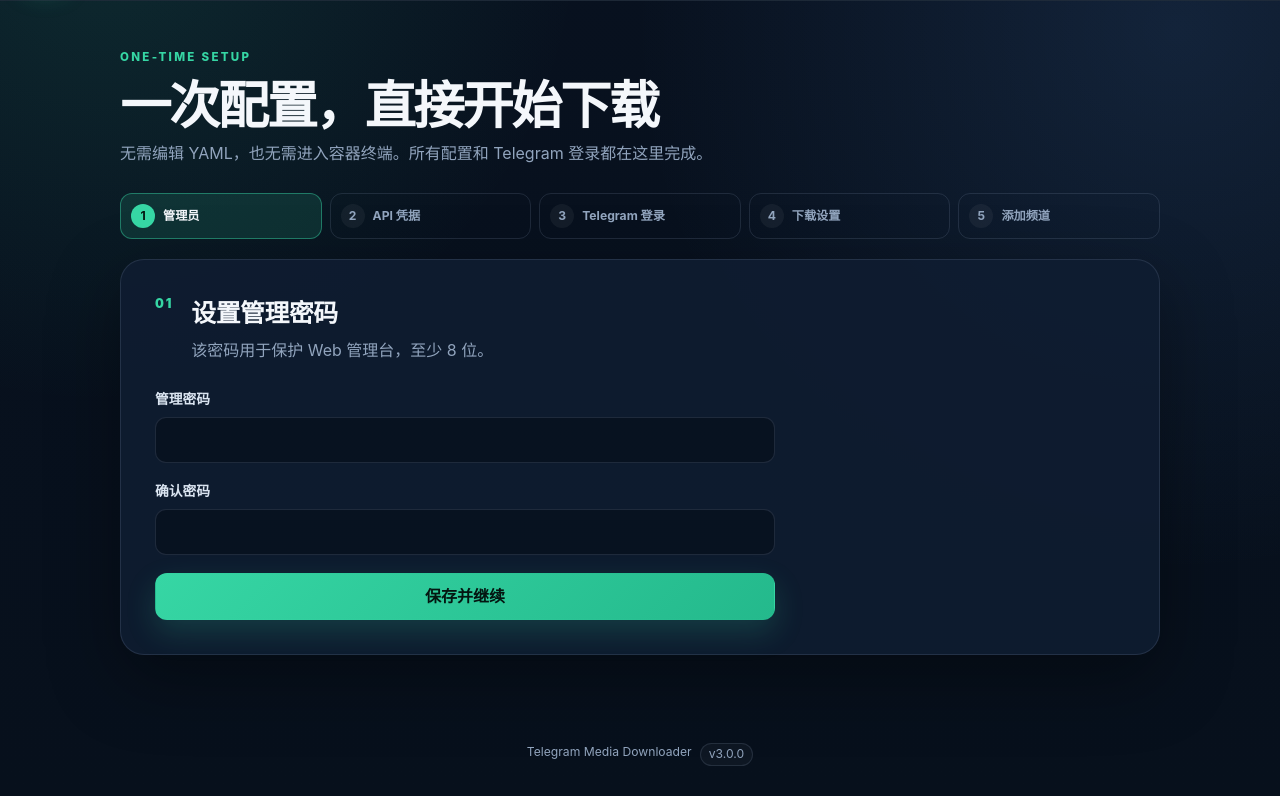
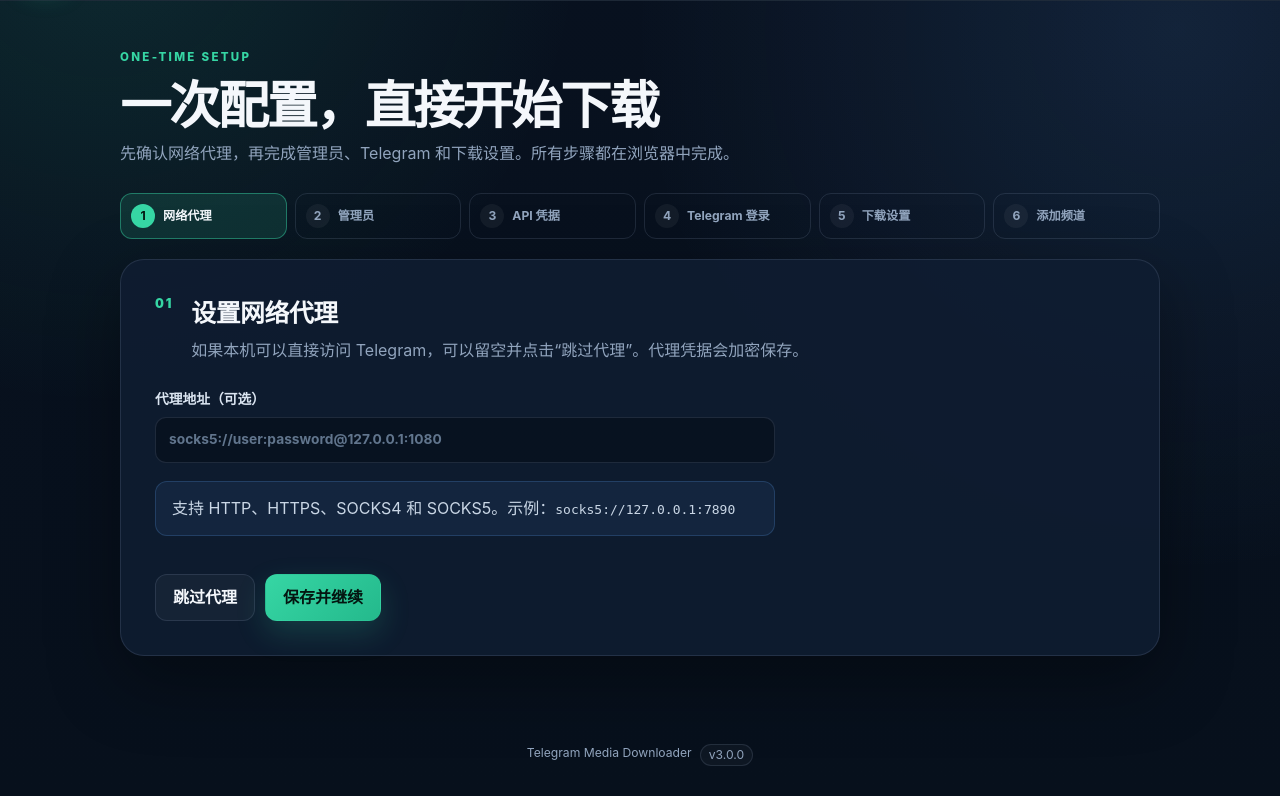
Before and after one commit to cvpia/telegram-media-downloader-web, a FastAPI app: page /setup in a window 1280 px wide. Shown: the part 75-871 px from the top of the page. Run offline with FastAPI, Linux system fonts and the light colour scheme; the visitor is signed in with stand-in values (Sample User, id 1); data that the repository does not hold is empty.

Commit message:
fix: stabilize setup wizard and add proxy step

```diff
--- a/app/main.py
+++ b/app/main.py
@@ -32,6 +32,7 @@ from app.schemas import (
     ChatCreateRequest,
     ChatUpdateRequest,
     LoginRequest,
+    ProxySetupRequest,
     SettingsUpdate,
     TelegramCodeRequest,
     TelegramLoginStartRequest,
@@ -162,6 +163,7 @@ def create_app(runtime: RuntimeConfig | None = None) -> FastAPI:
     async def setup_status(request: Request) -> dict[str, Any]:
         services = service_container(request)
         return {
+            "proxy_step_completed": services.settings.proxy_step_completed,
             "admin_configured": services.settings.admin_configured,
             "api_configured": services.settings.api_configured,
             "telegram_connected": services.settings.telegram_connected,
@@ -169,6 +171,24 @@ def create_app(runtime: RuntimeConfig | None = None) -> FastAPI:
             "chats_configured": bool(services.database.list_chats()),
             "ready": services.settings.ready,
         }
+
+    @app.post("/api/setup/proxy", dependencies=[Depends(csrf_header)])
+    async def setup_proxy(
+        payload: ProxySetupRequest,
+        request: Request,
+    ) -> dict[str, Any]:
+        services = service_container(request)
+        if services.settings.admin_configured:
+            raise HTTPException(status_code=409, detail="管理员已经初始化，请到系统设置中修改代理")
+        proxy_url = payload.proxy_url.strip()
+        if proxy_url:
+            try:
+                TelegramManager.parse_proxy(proxy_url)
+            except ValueError as exc:
+                raise HTTPException(status_code=422, detail=str(exc)) from exc
+        services.settings.update(SettingsUpdate(proxy_url=proxy_url))
+        services.settings.mark_proxy_step_completed()
+        return {"ok": True, "proxy_configured": bool(proxy_url)}
 
     @app.post("/api/setup/admin", dependencies=[Depends(csrf_header)])
     async def setup_admin(
@@ -439,6 +459,7 @@ def create_app(runtime: RuntimeConfig | None = None) -> FastAPI:
             context=page_context(
                 request,
                 page="setup",
+                proxy_step_completed=services.settings.proxy_step_completed,
                 admin_configured=services.settings.admin_configured,
                 api_configured=services.settings.api_configured,
                 telegram_connected=services.settings.telegram_connected,
--- a/app/schemas.py
+++ b/app/schemas.py
@@ -13,6 +13,9 @@ FOLDER_PARTS = ("chat_title", "media_type", "year", "month", "date")
 FILENAME_PLACEHOLDERS = ("{message_id}", "{file_name}", "{media_type}", "{date}")
 YEAR_MONTH_RE = r"^\d{4}-\d{2}$"
 
+
+class ProxySetupRequest(BaseModel):
+    proxy_url: str = Field(default="", max_length=1024)
 
 class AdminSetupRequest(BaseModel):
     password: str = Field(min_length=8, max_length=128)
--- a/app/static/app.css
+++ b/app/static/app.css
@@ -138,7 +138,7 @@ legend { margin-bottom: 10px; color: #dbe5f1; font-size: .86rem; font-weight: 65
 .content-heading p { max-width: 650px; margin-bottom: 0; }
 .setup-heading { max-width: 780px; margin-bottom: 28px; }
 .setup-shell { max-width: 1040px; margin: 0 auto; }
-.setup-progress { display: grid; grid-template-columns: repeat(5, 1fr); gap: 8px; margin: 0 0 20px; padding: 0; list-style: none; }
+.setup-progress { display: grid; grid-template-columns: repeat(6, 1fr); gap: 8px; margin: 0 0 20px; padding: 0; list-style: none; }
 .setup-progress li { display: flex; align-items: center; gap: 8px; padding: 10px; border: 1px solid var(--line); border-radius: 12px; color: var(--muted); font-size: .76rem; font-weight: 700; }
 .setup-progress li span { display: grid; width: 24px; height: 24px; place-items: center; border-radius: 50%; background: rgba(255,255,255,.05); color: var(--muted); }
 .setup-progress li.active { border-color: rgba(54,214,164,.45); background: var(--primary-soft); color: var(--text); }
@@ -227,7 +227,7 @@ legend { margin-bottom: 10px; color: #dbe5f1; font-size: .86rem; font-weight: 65
   .main-nav { order: 3; width: 100%; overflow-x: auto; }
   .stats-grid { grid-template-columns: repeat(2, minmax(0, 1fr)); }
   .panel-grid, .two-column-layout, .setup-chat-layout { grid-template-columns: 1fr; }
-  .setup-progress { grid-template-columns: repeat(5, minmax(72px, 1fr)); overflow-x: auto; }
+  .setup-progress { grid-template-columns: repeat(6, minmax(72px, 1fr)); overflow-x: auto; }
   .setup-progress li { min-width: 110px; }
 }
 @media (max-width: 640px) {
--- a/app/static/app.js
+++ b/app/static/app.js
@@ -27,7 +27,7 @@
       cache: 'no-store'
     });
     if (response.status === 401) {
-      if (window.location.pathname !== '/login') window.location.href = '/login';
+      if (!['/login', '/setup'].includes(window.location.pathname)) window.location.href = '/login';
       throw new Error('登录状态已失效');
     }
     const contentType = response.headers.get('content-type') || '';
--- a/app/templates/setup.html
+++ b/app/templates/setup.html
@@ -5,30 +5,46 @@
   <header class="setup-heading">
     <div class="eyebrow">ONE-TIME SETUP</div>
     <h1>一次配置，直接开始下载</h1>
-    <p class="muted">无需编辑 YAML，也无需进入容器终端。所有配置和 Telegram 登录都在这里完成。</p>
+    <p class="muted">先确认网络代理，再完成管理员、Telegram 和下载设置。所有步骤都在浏览器中完成。</p>
   </header>
 
   <ol class="setup-progress" aria-label="配置进度">
-    <li data-progress="1"><span>1</span>管理员</li>
-    <li data-progress="2"><span>2</span>API 凭据</li>
-    <li data-progress="3"><span>3</span>Telegram 登录</li>
-    <li data-progress="4"><span>4</span>下载设置</li>
-    <li data-progress="5"><span>5</span>添加频道</li>
+    <li data-progress="1"><span>1</span>网络代理</li>
+    <li data-progress="2"><span>2</span>管理员</li>
+    <li data-progress="3"><span>3</span>API 凭据</li>
+    <li data-progress="4"><span>4</span>Telegram 登录</li>
+    <li data-progress="5"><span>5</span>下载设置</li>
+    <li data-progress="6"><span>6</span>添加频道</li>
   </ol>
 
-  <div class="setup-card" data-admin="{{ 'true' if admin_configured else 'false' }}" data-api="{{ 'true' if api_configured else 'false' }}" data-telegram="{{ 'true' if telegram_connected else 'false' }}" data-chats="{{ 'true' if chats_configured else 'false' }}">
+  <div class="setup-card"
+       data-proxy="{{ 'true' if proxy_step_completed else 'false' }}"
+       data-admin="{{ 'true' if admin_configured else 'false' }}"
+       data-api="{{ 'true' if api_configured else 'false' }}"
+       data-telegram="{{ 'true' if telegram_connected else 'false' }}"
+       data-chats="{{ 'true' if chats_configured else 'false' }}">
     <section class="wizard-step" data-step="1">
-      <div class="step-heading"><span class="step-number">01</span><div><h2>设置管理密码</h2><p>该密码用于保护 Web 管理台，至少 8 位。</p></div></div>
-      <form id="admin-form" class="stack-form narrow-form">
-        <label><span>管理密码</span><input id="admin-password" type="password" minlength="8" autocomplete="new-password" required></label>
-        <label><span>确认密码</span><input id="admin-confirm" type="password" minlength="8" autocomplete="new-password" required></label>
-        <button class="button button-primary" type="submit">保存并继续</button>
+      <div class="step-heading"><span class="step-number">01</span><div><h2>设置网络代理</h2><p>如果本机可以直接访问 Telegram，可以留空并点击“跳过代理”。代理凭据会加密保存。</p></div></div>
+      <form id="proxy-form" class="stack-form narrow-form">
+        <label><span>代理地址（可选）</span><input id="setup-proxy-url" type="text" placeholder="socks5://user:password@127.0.0.1:1080" autocomplete="off"></label>
+        <div class="notice notice-info">支持 HTTP、HTTPS、SOCKS4 和 SOCKS5。示例：<code>socks5://127.0.0.1:7890</code></div>
+        <div class="button-row"><button class="button button-ghost" type="button" id="skip-proxy">跳过代理</button><button class="button button-primary" type="submit">保存并继续</button></div>
         <p class="form-error" data-error hidden></p>
       </form>
     </section>
 
     <section class="wizard-step" data-step="2">
-      <div class="step-heading"><span class="step-number">02</span><div><h2>连接 Telegram API</h2><p>在 <a href="https://my.telegram.org/apps" target="_blank" rel="noreferrer">my.telegram.org/apps</a> 创建应用后获取 API ID 和 API Hash。</p></div></div>
+      <div class="step-heading"><span class="step-number">02</span><div><h2>设置管理密码</h2><p>该密码用于保护 Web 管理台，至少 8 位。</p></div></div>
+      <form id="admin-form" class="stack-form narrow-form">
+        <label><span>管理密码</span><input id="admin-password" type="password" minlength="8" autocomplete="new-password" required></label>
+        <label><span>确认密码</span><input id="admin-confirm" type="password" minlength="8" autocomplete="new-password" required></label>
+        <div class="button-row"><button class="button button-ghost" type="button" id="admin-back">上一步</button><button class="button button-primary" type="submit">保存并继续</button></div>
+        <p class="form-error" data-error hidden></p>
+      </form>
+    </section>
+
+    <section class="wizard-step" data-step="3">
+      <div class="step-heading"><span class="step-number">03</span><div><h2>连接 Telegram API</h2><p>在 <a href="https://my.telegram.org/apps" target="_blank" rel="noreferrer">my.telegram.org/apps</a> 创建应用后获取 API ID 和 API Hash。</p></div></div>
       <form id="credentials-form" class="stack-form narrow-form">
         <label><span>API ID</span><input id="api-id" type="number" min="1" placeholder="例如 12345678" required></label>
         <label><span>API Hash</span><input id="api-hash" type="password" autocomplete="off" placeholder="32 位 API Hash" required></label>
@@ -37,8 +53,8 @@
       </form>
     </section>
 
-    <section class="wizard-step" data-step="3">
-      <div class="step-heading"><span class="step-number">03</span><div><h2>登录 Telegram 账号</h2><p>验证码会由 Telegram 官方发送。登录成功后，会话会保存在服务器本地。</p></div></div>
+    <section class="wizard-step" data-step="4">
+      <div class="step-heading"><span class="step-number">04</span><div><h2>登录 Telegram 账号</h2><p>验证码会由 Telegram 官方发送。登录成功后，会话会保存在本机。</p></div></div>
       <form id="phone-form" class="stack-form narrow-form">
         <label><span>手机号（国际格式）</span><input id="phone-number" type="tel" placeholder="+8613800000000" autocomplete="tel" required></label>
         <div class="button-row"><button class="button button-ghost" type="button" id="phone-back">上一步</button><button class="button button-primary" type="submit">发送验证码</button></div>
@@ -57,8 +73,8 @@
       </form>
     </section>
 
-    <section class="wizard-step" data-step="4">
-      <div class="step-heading"><span class="step-number">04</span><div><h2>下载偏好</h2><p>这些设置以后都可以在“系统设置”中修改。</p></div></div>
+    <section class="wizard-step" data-step="5">
+      <div class="step-heading"><span class="step-number">05</span><div><h2>下载偏好</h2><p>这些设置以后都可以在“系统设置”中修改。</p></div></div>
       <form id="preferences-form" class="stack-form">
         <label><span>保存目录</span><input id="download-dir" type="text" required></label>
         <fieldset><legend>媒体类型</legend><div class="check-grid" id="media-type-grid"></div></fieldset>
@@ -72,14 +88,13 @@
           <label><span>文档格式</span><input id="formats-document" type="text" value="all"></label>
           <label><span>视频格式</span><input id="formats-video" type="text" value="all"></label>
         </div>
-        <label><span>代理地址（可选）</span><input id="proxy-url" type="text" placeholder="socks5://127.0.0.1:1080"></label>
         <div class="button-row"><button class="button button-ghost" type="button" id="preferences-back">上一步</button><button class="button button-primary" type="submit">保存并继续</button></div>
         <p class="form-error" data-error hidden></p>
       </form>
     </section>
 
-    <section class="wizard-step" data-step="5">
-      <div class="step-heading"><span class="step-number">05</span><div><h2>添加下载频道</h2><p>可以填写 @username、频道 ID 或从已加入会话中选择。</p></div></div>
+    <section class="wizard-step" data-step="6">
+      <div class="step-heading"><span class="step-number">06</span><div><h2>添加下载频道</h2><p>可以填写 @username、频道 ID 或从已加入会话中选择。</p></div></div>
       <div class="setup-chat-layout">
         <form id="chat-form" class="stack-form">
           <label><span>频道 / 群组</span><input id="chat-ref" type="text" list="dialog-options" placeholder="@channel 或 -1001234567890" required><datalist id="dialog-options"></datalist></label>
@@ -100,9 +115,10 @@
 const setupCard = document.querySelector('.setup-card');
 const initial = setupCard.dataset;
 let currentStep = 1;
-if (initial.admin === 'true') currentStep = 2;
-if (initial.api === 'true') currentStep = 3;
-if (initial.telegram === 'true') currentStep = 4;
+if (initial.proxy === 'true') currentStep = 2;
+if (initial.admin === 'true') currentStep = 3;
+if (initial.api === 'true') currentStep = 4;
+if (initial.telegram === 'true') currentStep = 5;
 
 const mediaTypes = [
   ['audio', '音频'], ['document', '文档'], ['photo', '图片'], ['video', '视频'],
@@ -140,6 +156,27 @@ function showStep(step) {
   });
 }
 
+async function saveProxy(proxyUrl) {
+  await TMD.api('/api/setup/proxy', { method: 'POST', body: { proxy_url: proxyUrl } });
+  initial.proxy = 'true';
+  showStep(2);
+}
+
+document.getElementById('proxy-form').addEventListener('submit', async (event) => {
+  event.preventDefault();
+  const form = event.currentTarget;
+  setError(form, '');
+  try {
+    await saveProxy(document.getElementById('setup-proxy-url').value.trim());
+  } catch (err) { setError(form, err.message); }
+});
+document.getElementById('skip-proxy').addEventListener('click', async () => {
+  const form = document.getElementById('proxy-form');
+  setError(form, '');
+  try { await saveProxy(''); } catch (err) { setError(form, err.message); }
+});
+document.getElementById('admin-back').addEventListener('click', () => showStep(1));
+
 document.getElementById('admin-form').addEventListener('submit', async (event) => {
   event.preventDefault();
   const form = event.currentTarget;
@@ -149,7 +186,9 @@ document.getElementById('admin-form').addEventListener('submit', async (event) =
       password: document.getElementById('admin-password').value,
       confirm_password: document.getElementById('admin-confirm').value
     }});
-    showStep(2);
+    initial.admin = 'true';
+    await loadSettings();
+    showStep(3);
   } catch (err) { setError(form, err.message); }
 });
 
@@ -162,11 +201,11 @@ document.getElementById('credentials-form').addEventListener('submit', async (ev
       api_id: Number(document.getElementById('api-id').value),
       api_hash: document.getElementById('api-hash').value
     }});
-    if (initial.admin !== 'true') initial.admin = 'true';
-    showStep(3);
+    initial.api = 'true';
+    showStep(4);
   } catch (err) { setError(form, err.message); }
 });
-document.getElementById('credentials-back').addEventListener('click', () => showStep(1));
+document.getElementById('credentials-back').addEventListener('click', () => showStep(2));
 
 let loginId = null;
 document.getElementById('phone-form').addEventListener('submit', async (event) => {
@@ -201,7 +240,7 @@ document.getElementById('code-form').addEventListener('submit', async (event) =>
       return;
     }
     initial.telegram = 'true';
-    showStep(4);
+    showStep(5);
   } catch (err) { setError(form, err.message); }
 });
 document.getElementById('password-form').addEventListener('submit', async (event) => {
@@ -213,12 +252,12 @@ document.getElementById('password-form').addEventListener('submit', async (event
       login_id: loginId, password: document.getElementById('telegram-password').value
     }});
     initial.telegram = 'true';
-    showStep(4);
+    showStep(5);
   } catch (err) { setError(form, err.message); }
 });
+document.getElementById('phone-back').addEventListener('click', () => showStep(3));
 
 async function loadSettings() {
-  try {
   const settings = await TMD.api('/api/settings');
   document.getElementById('download-dir').value = settings.download_dir;
   document.getElementById('filename-template').value = settings.filename_template;
@@ -228,9 +267,7 @@ async function loadSettings() {
   document.getElementById('formats-video').value = (settings.file_formats.video || ['all']).join(',');
   checkboxGrid(document.getElementById('media-type-grid'), mediaTypes, settings.media_types);
   checkboxGrid(document.getElementById('folder-part-grid'), folderParts, settings.folder_parts);
-  } catch (err) { TMD.toast(err.message, 'error'); }
 }
-loadSettings();
 
 function checkedValues(selector) {
   return [...document.querySelectorAll(`${selector} input:checked`)].map((input) => input.value);
@@ -253,14 +290,13 @@ document.getElementById('preferences-form').addEventListener('submit', async (ev
         audio: parseFormats(document.getElementById('formats-audio').value),
         document: parseFormats(document.getElementById('formats-document').value),
         video: parseFormats(document.getElementById('formats-video').value)
-      },
-      proxy_url: document.getElementById('proxy-url').value
+      }
     }});
-    showStep(5);
+    showStep(6);
     await refreshChats();
   } catch (err) { setError(form, err.message); }
 });
-document.getElementById('preferences-back').addEventListener('click', () => showStep(3));
+document.getElementById('preferences-back').addEventListener('click', () => showStep(4));
 
 async function refreshChats() {
   const chats = await TMD.api('/api/chats');
@@ -309,6 +345,11 @@ document.getElementById('setup-chat-list').addEventListener('click', async (even
 });
 document.getElementById('finish-setup').addEventListener('click', () => window.location.href = '/');
 showStep(currentStep);
+if (initial.admin === 'true') {
+  loadSettings().catch((err) => TMD.toast(err.message, 'error'));
+}
+if (initial.proxy === 'true' && initial.admin === 'true') {
   refreshChats().catch(() => {});
+}
 </script>
 {% endblock %}
--- a/requirements.txt
+++ b/requirements.txt
@@ -7,4 +7,4 @@ PyYAML==6.0.2
 cryptography==44.0.0
 itsdangerous==2.2.0
 https://github.com/tangyoha/pyrogram/archive/refs/tags/v2.0.69.zip
-TgCrypto==1.2.2
+TgCrypto==1.2.2; python_version < "3.13"
```
Also changed, not shown: app/settings_service.py (+7 -0 lines), tests/test_api.py (+30 -0 lines), README.md, 1 other file. Lines whose indentation alone changed are shown as unchanged.
